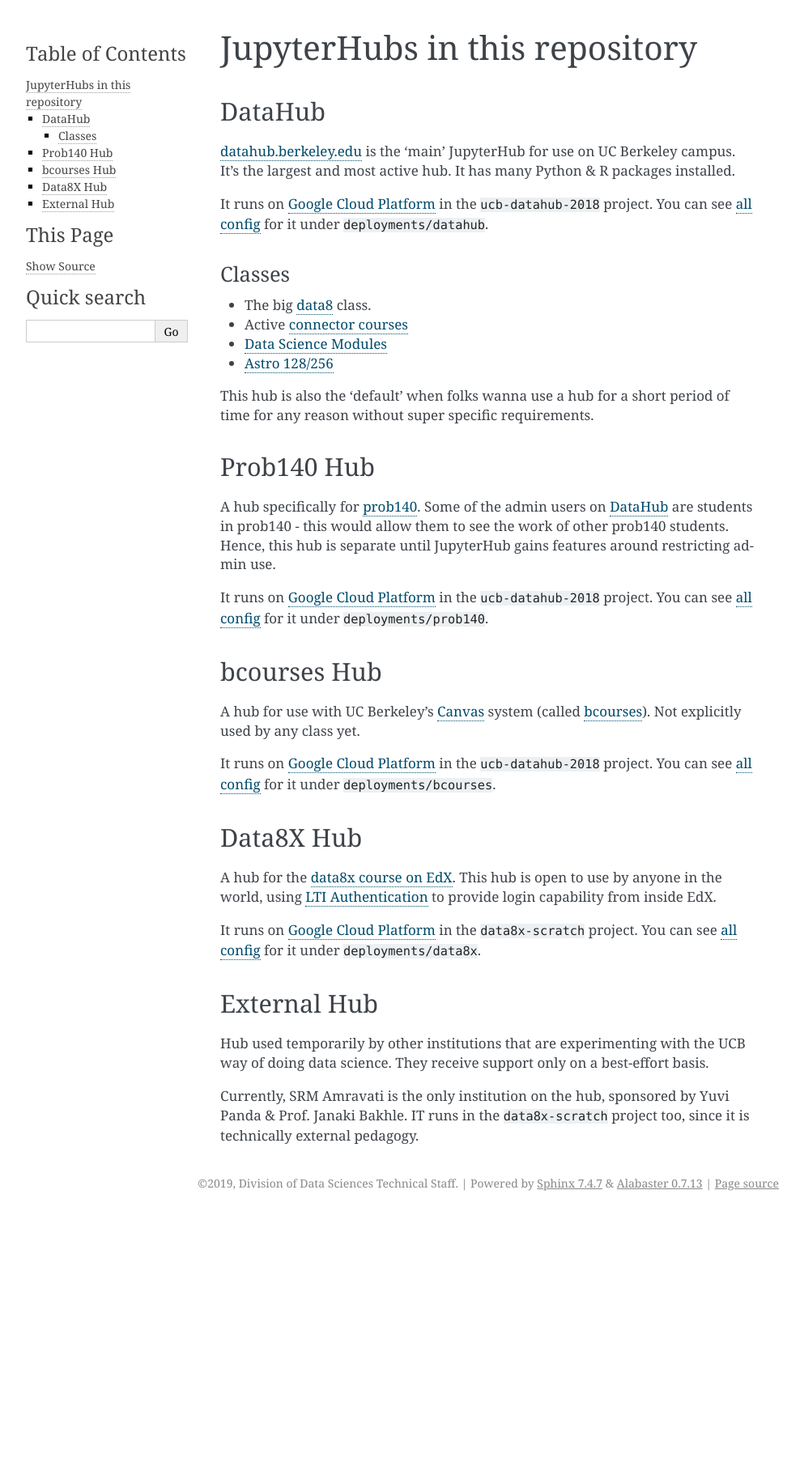
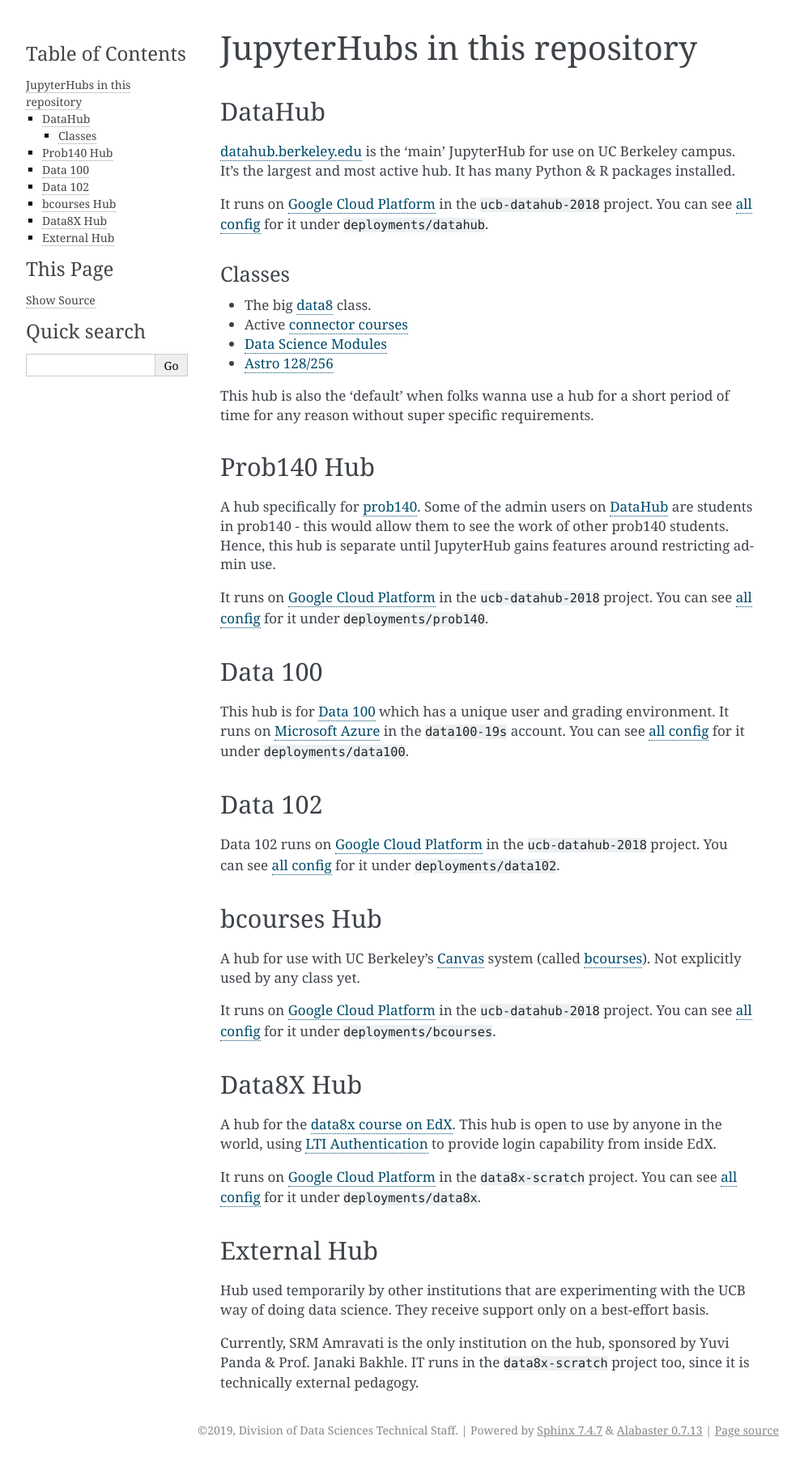
Before and after one commit to berkeley-dsep-infra/datahub, a Sphinx documentation site: the page built from docs/hubs.rst, in a window 1280 px wide. Shown: the whole page at 81% size, without its empty margins (148-1141 px from the left). Built offline with Sphinx 7.4.7, drawn with Linux system fonts in a browser that asks for light colours; before the commit the page ends 1501 px from its top, so only the background shows below that.

Commit message:
Add docs for data100 and data102 deployments.

```diff
--- a/docs/hubs.rst
+++ b/docs/hubs.rst
@@ -38,6 +38,17 @@
 It runs on `Google Cloud Platform <https://cloud.google.com>`_ in the ``ucb-datahub-2018``
 project. You can see :ref:`all config <structure>` for it under ``deployments/prob140``.
 
+Data 100
+========
+
+This hub is for `Data 100 <http://www.ds100.org/>`_ which has a unique
+user and grading environment. It runs on `Microsoft Azure <https://azure.microsoft.com>`_ in the ``data100-19s`` account. You can see :ref:`all config <structure>` for it under ``deployments/data100``.
+
+Data 102
+========
+
+Data 102 runs on `Google Cloud Platform <https://cloud.google.com>`_ in the ``ucb-datahub-2018`` project. You can see :ref:`all config <structure>` for it under ``deployments/data102``.
+
 bcourses Hub
 ============
 
```
